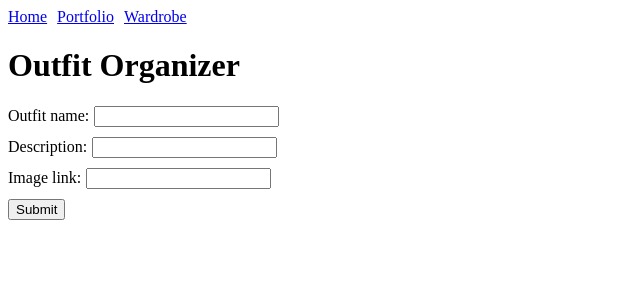
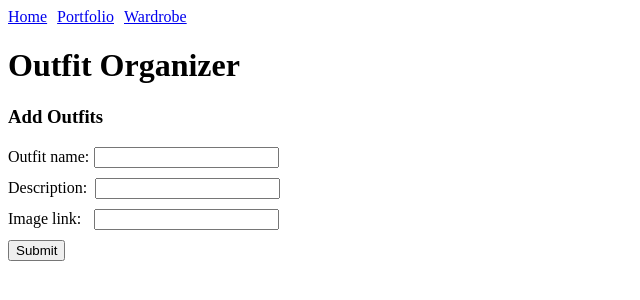
Before and after one commit to bennysuf/Outfit-Organizer, a React (Create React App) app in the folder my-app/: page /home in a window 1280 px wide. Shown: the top 300 px of the page, without its empty margins (0-640 px from the left). Built offline with nearby package versions, Linux system fonts and the light colour scheme; no server answers.

Commit message:
changes margins to align inputs, adds header

```diff
--- a/my-app/src/AddBar.js
+++ b/my-app/src/AddBar.js
@@ -41,14 +41,15 @@ function AddBar({ clothes, setClothes }) {
     }
 
     return (
-        <form style={{ marginBottom: "10px" }}>
+        <form className="form">
+            <h3>Add Outfits</h3>
             <label style={{ marginRight: "5px" }}>Outfit name:</label>
             <input name="name" type="text" value={onName} style={{ marginBottom: "10px" }} onChange={handleNameChange} />
             <br />
-            <label style={{ marginRight: "5px" }}>Description:</label>
+            <label style={{ marginRight: "8px" }}>Description:</label>
             <input type="text" name="description" value={description} style={{ marginBottom: "10px" }} onChange={handleDescriptionChange} />
             <br />
-            <label style={{ marginRight: "5px" }}>Image link:</label>
+            <label style={{ marginRight: "13px" }}>Image link:</label>
             <input type="text" name="image" value={image} style={{ marginBottom: "10px" }} onChange={handleImageChange} />
             <br />
             <button onClick={handleSubmit}>Submit</button>
```
